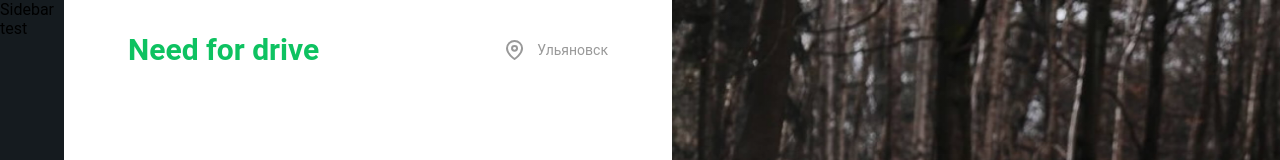
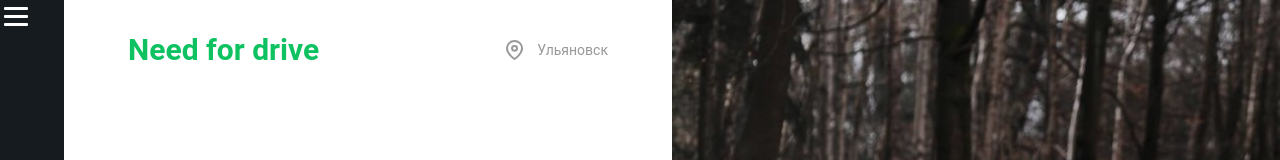
Before and after one commit to EvsEv/react_carsharing, a React (Create React App) app: page / in a window 1280 px wide. Shown: the top 160 px of the page. Built offline with nearby package versions, Linux system fonts and the light colour scheme.

Commit message:
v1 started creating sidebar(burger & menu components)

```diff
--- /dev/null
+++ b/src/components/Burger/Burger.js
@@ -0,0 +1,19 @@
+import React from "react";
+
+import styles from "./burger.module.sass";
+
+export const Burger = ({ isOpen, toggle }) => {
+    const classes = [styles.inner];
+
+    if (isOpen) {
+        classes.push(styles.clicked);
+    }
+
+    return (
+        <div className={styles.burger} onClick={() => toggle()}>
+            <div className={classes.join(" ")}>
+                <span></span>
+            </div>
+        </div>
+    );
+};
--- /dev/null
+++ b/src/components/Burger/burger.module.sass
@@ -0,0 +1,47 @@
+.burger
+    width: 32px
+    height: 32px
+    position: relative
+    z-index: 4
+
+.inner
+    width: 100%
+    height: 100%
+    display: flex
+    justify-content: center
+    align-items: center
+    cursor: pointer
+
+    span
+        width: 24px
+        height: 0px
+        border-top: 3px solid white
+        border-radius: 1px
+        display: block
+        position: relative
+        transition: all 0.3s ease
+
+        &::before, &::after
+            content: ""
+            width: 100%
+            height: 100%
+            border-top: 3px solid white
+            border-radius: 1px
+            position: absolute
+            top: -11px
+            left: 0
+            transition: all 0.3s ease
+
+
+        &::after
+            top: 5px
+
+.clicked
+    span
+        transform: rotate(45deg)
+        &::before
+            top: -3px
+            transform: rotate(0)
+        &::after
+            top: -3px
+            transform: rotate(90deg)
--- a/src/components/Button/Button.js
+++ b/src/components/Button/Button.js
@@ -26,13 +26,7 @@ const Button = ({ text, link, style }) => {
 Button.propTypes = {
     text: propTypes.string.isRequired,
     link: propTypes.string.isRequired,
-    style: propTypes.arrayOf([
-        "more",
-        "color-0",
-        "color-1",
-        "color-2",
-        "color-3",
-    ]),
+    style: propTypes.array,
 };
 
 export default Button;
--- a/src/components/Sidebar/Sidebar.js
+++ b/src/components/Sidebar/Sidebar.js
@@ -1,7 +1,26 @@
-import React from "react";
+import React, { useRef, useState } from "react";
+import { Burger } from "../Burger/Burger";
 
 import styles from "./sidebar.module.sass";
 
 export const Sidebar = () => {
-    return <aside className={styles.sidebar}>Sidebar test</aside>;
+    const [isOpen, setIsOpen] = useState(false);
+
+    const menuRef = useRef();
+
+    function toggleMenu() {
+        setIsOpen(!isOpen);
+        const menu = menuRef.current;
+
+        menu.classList.toggle(styles.open);
+    }
+
+    return (
+        <aside className={styles.sidebar}>
+            <Burger toggle={toggleMenu} isOpen={isOpen} />
+            <div ref={menuRef} className={styles.menu}>
+                Testing
+            </div>
+        </aside>
+    );
 };
--- a/src/components/Sidebar/sidebar.module.sass
+++ b/src/components/Sidebar/sidebar.module.sass
@@ -3,3 +3,18 @@
 .sidebar
     width: 64px
     background-color: $lightBlack
+
+.menu
+    width: 100vw
+    height: 100vh
+    background: blue
+    display: none
+    position: absolute
+    top: 0
+    left: 0
+    z-index: 2
+    opacity: 0.8
+    transition: all 1s ease
+
+.open
+    display: block
--- a/src/components/Slider/Slider.js
+++ b/src/components/Slider/Slider.js
@@ -40,7 +40,7 @@ export const Slider = ({ slides }) => {
                         />
                     </div>
                     <picture className={styles.image}>
-                        <img src={slide.image} />
+                        <img src={slide.image} alt="" />
                     </picture>
                 </div>
             ))}
```
